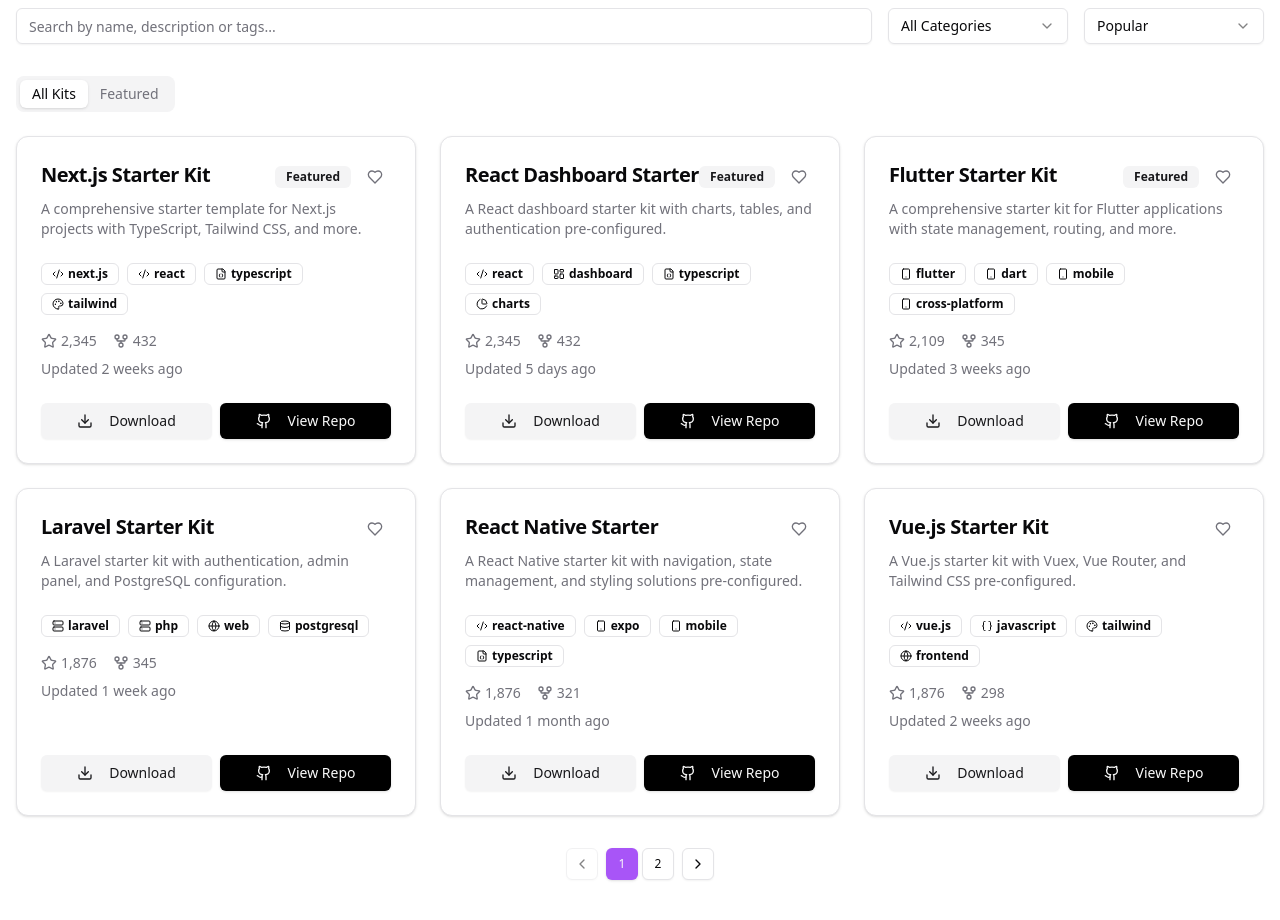
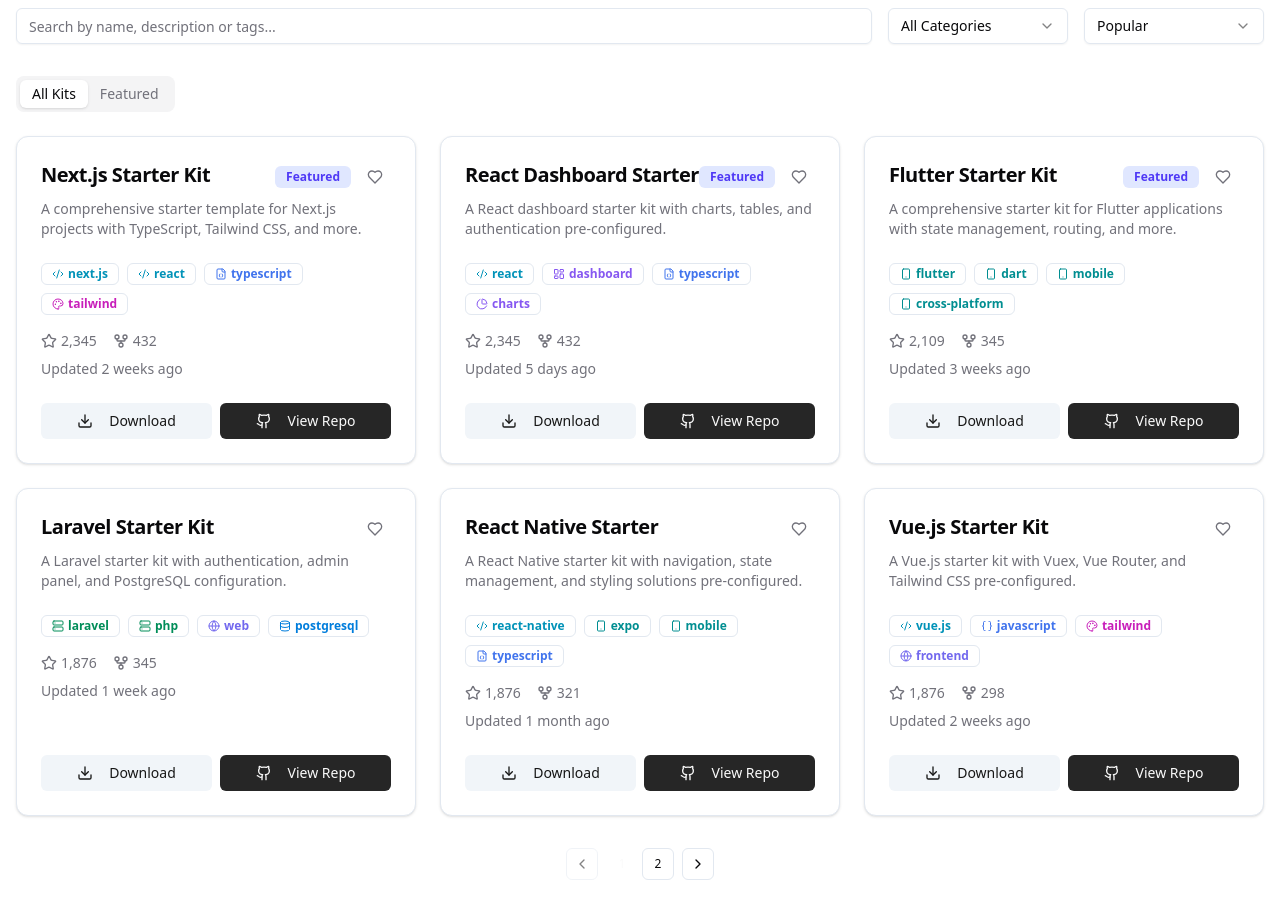
Before and after one commit to adamtossell/vibe-kit, a Next.js app: page / in a window 1280 px wide. Shown: the part 260-1180 px from the top of the page. Built offline with nearby package versions, Linux system fonts and the light colour scheme.

Commit message:
Button, badge & input styling

```diff
--- a/app/page.tsx
+++ b/app/page.tsx
@@ -302,6 +302,68 @@ function getTagIcon(tag: string) {
   }
 }
 
+// Add this new function after getTagIcon
+function getTagColor(tag: string) {
+  switch (tag.toLowerCase()) {
+    // Frontend/Web Technologies (Sky-600)
+    case "next.js":
+    case "react":
+    case "react-native":
+    case "vue.js":
+    case "svelte":
+    case "sveltekit":
+      return "oklch(0.609 0.126 221.723)"
+
+    // Languages/File Types (Indigo-600)
+    case "typescript":
+    case "javascript":
+      return "oklch(0.591 0.191 264.043)"
+
+    // Styling (Fuchsia-600)
+    case "tailwind":
+      return "oklch(0.585 0.248 332.394)"
+
+    // Mobile Development (Teal-600)
+    case "mobile":
+    case "expo":
+    case "flutter":
+    case "dart":
+    case "cross-platform":
+      return "oklch(0.576 0.121 196.844)"
+
+    // Backend/Server (Emerald-600)
+    case "express":
+    case "node.js":
+    case "api":
+    case "django":
+    case "python":
+    case "laravel":
+    case "php":
+      return "oklch(0.561 0.139 160.503)"
+
+    // Database (Blue-600)
+    case "mongodb":
+    case "postgresql":
+      return "oklch(0.570 0.191 242.493)"
+
+    // Web/Frontend (Violet-600)
+    case "web":
+    case "frontend":
+      return "oklch(0.597 0.196 282.078)"
+
+    // Specialized Categories (Purple-600)
+    case "dashboard":
+    case "charts":
+    case "go":
+    case "docker":
+      return "oklch(0.591 0.219 292.409)"
+
+    // Default (Slate-600)
+    default:
+      return "oklch(0.518 0.017 255.121)"
+  }
+}
+
 export default function StarterKitsDirectory() {
   const [searchQuery, setSearchQuery] = useState("")
   const [selectedCategory, setSelectedCategory] = useState("all")
@@ -332,14 +394,14 @@ export default function StarterKitsDirectory() {
     switch (sortBy) {
       case "popular":
         return b.stars * 1.5 + b.forks - (a.stars * 1.5 + a.forks)
-      case "stars":
-        return b.stars - a.stars
       case "forks":
         return b.forks - a.forks
       case "recent":
         return b.updatedAt.getTime() - a.updatedAt.getTime()
       case "name":
         return a.name.localeCompare(b.name)
+      case "name-desc":
+        return b.name.localeCompare(a.name)
       default:
         return b.stars * 1.5 + b.forks - (a.stars * 1.5 + a.forks)
     }
@@ -379,12 +441,12 @@ export default function StarterKitsDirectory() {
                 placeholder="Search by name, description or tags..."
                 value={searchQuery}
                 onChange={(e) => setSearchQuery(e.target.value)}
-                className="w-full"
+                className="w-full border-slate-200 hover:border-slate-300 focus-visible:ring-primary-500"
               />
             </div>
             <div className="flex flex-col sm:flex-row gap-4">
               <Select value={selectedCategory} onValueChange={setSelectedCategory}>
-                <SelectTrigger className="w-full sm:w-[180px]">
+                <SelectTrigger className="w-full sm:w-[180px] border-slate-200 hover:border-slate-300 focus-visible:ring-primary-500">
                   <SelectValue placeholder="Category" />
                 </SelectTrigger>
                 <SelectContent>
@@ -398,15 +460,15 @@ export default function StarterKitsDirectory() {
               </Select>
 
               <Select value={sortBy} onValueChange={setSortBy}>
-                <SelectTrigger className="w-full sm:w-[180px]">
+                <SelectTrigger className="w-full sm:w-[180px] border-slate-200 hover:border-slate-300 focus-visible:ring-primary-500">
                   <SelectValue placeholder="Sort by" />
                 </SelectTrigger>
                 <SelectContent>
                   <SelectItem value="popular">Popular</SelectItem>
-                  <SelectItem value="stars">Most Liked</SelectItem>
                   <SelectItem value="forks">Most Forks</SelectItem>
                   <SelectItem value="recent">Recently Updated</SelectItem>
                   <SelectItem value="name">Name (A-Z)</SelectItem>
+                  <SelectItem value="name-desc">Name (Z-A)</SelectItem>
                 </SelectContent>
               </Select>
             </div>
@@ -441,7 +503,7 @@ export default function StarterKitsDirectory() {
                         size="sm"
                         onClick={() => handlePageChange(Math.max(1, currentPage - 1))}
                         disabled={currentPage === 1}
-                        className="w-8 h-8 p-0"
+                        className="w-8 h-8 p-0 border-slate-200 hover:bg-slate-100"
                       >
                         <ChevronLeft className="h-4 w-4" />
                         <span className="sr-only">Previous page</span>
@@ -454,7 +516,11 @@ export default function StarterKitsDirectory() {
                             variant={currentPage === page ? "default" : "outline"}
                             size="sm"
                             onClick={() => handlePageChange(page)}
-                            className={`w-8 h-8 ${currentPage === page ? "bg-[#a855f7] hover:bg-[#9333ea]" : ""}`}
+                            className={`w-8 h-8 ${
+                              currentPage === page
+                                ? "bg-primary-500 hover:bg-primary-600"
+                                : "border-slate-200 hover:bg-slate-100"
+                            }`}
                           >
                             {page}
                           </Button>
@@ -466,7 +532,7 @@ export default function StarterKitsDirectory() {
                         size="sm"
                         onClick={() => handlePageChange(Math.min(totalPages, currentPage + 1))}
                         disabled={currentPage === totalPages}
-                        className="w-8 h-8 p-0"
+                        className="w-8 h-8 p-0 border-slate-200 hover:bg-slate-100"
                       >
                         <ChevronRight className="h-4 w-4" />
                         <span className="sr-only">Next page</span>
@@ -523,13 +589,16 @@ export default function StarterKitsDirectory() {
 
 function StarterKitCard({ kit, isFavorite, onToggleFavorite }: StarterKitCardProps) {
   return (
-    <Card className="h-full flex flex-col">
+    <Card className="h-full flex flex-col border-slate-200">
       <CardHeader>
         <div className="flex justify-between items-start">
           <CardTitle className="text-xl">{kit.name}</CardTitle>
           <div className="flex items-center gap-2">
             {kit.featured && (
-              <Badge variant="secondary">
+              <Badge variant="secondary" style={{
+                backgroundColor: "oklch(0.93 0.034 272.788)",
+                color: "oklch(0.511 0.262 276.966)"
+              }}>
                 Featured
               </Badge>
             )}
@@ -552,12 +621,24 @@ function StarterKitCard({ kit, isFavorite, onToggleFavorite }: StarterKitCardPro
       </CardHeader>
       <CardContent className="flex-grow">
         <div className="flex flex-wrap gap-2 mb-4">
-          {kit.tags.map((tag) => (
-            <Badge key={tag} variant="outline" className="text-xs flex items-center">
-              {getTagIcon(tag)}
-              {tag}
-            </Badge>
-          ))}
+          {kit.tags.map((tag) => {
+            const tagColor = getTagColor(tag);
+            return (
+              <Badge
+                key={tag}
+                variant="outline"
+                className="text-xs flex items-center border-slate-200"
+                style={{
+                  color: tagColor,
+                }}
+              >
+                <span style={{ color: tagColor }}>
+                  {getTagIcon(tag)}
+                </span>
+                {tag}
+              </Badge>
+            );
+          })}
         </div>
         <div className="flex items-center text-sm text-muted-foreground gap-4 mb-2">
           <div className="flex items-center">
@@ -572,11 +653,18 @@ function StarterKitCard({ kit, isFavorite, onToggleFavorite }: StarterKitCardPro
         <div className="text-sm text-muted-foreground">Updated {kit.lastUpdated}</div>
       </CardContent>
       <CardFooter className="flex gap-2">
-        <Button variant="secondary" className="flex-1">
+        <Button
+          variant="secondary"
+          className="flex-1 bg-slate-100 hover:bg-slate-200 border-slate-200"
+        >
           <Download className="w-4 h-4 mr-2" />
           Download
         </Button>
-        <Button asChild className="flex-1" style={{ backgroundColor: "black", borderColor: "black" }}>
+        <Button
+          asChild
+          variant="dark"
+          className="flex-1"
+        >
           <Link href={kit.repoUrl} target="_blank" rel="noopener noreferrer">
             <Github className="w-4 h-4 mr-2" />
             View Repo
--- a/components/navbar.tsx
+++ b/components/navbar.tsx
@@ -22,14 +22,13 @@ export function Navbar() {
         {/* Desktop navigation */}
         <nav className="hidden md:flex items-center gap-4">
           <div className="flex items-center gap-2">
-            <Button variant="outline" size="sm" asChild>
+            <Button variant="outline" size="sm" asChild className="border-slate-200 hover:bg-slate-100">
               <Link href="/login">Log in</Link>
             </Button>
             <Button
               variant="default"
               size="sm"
               asChild
-              className="hover:bg-primary/90"
             >
               <Link href="/signup">Sign up</Link>
             </Button>
@@ -52,14 +51,13 @@ export function Navbar() {
               </Link>
               <nav className="flex flex-col gap-4">{/* Navigation links removed */}</nav>
               <div className="flex flex-col gap-2 mt-4">
-                <Button variant="outline" asChild onClick={() => setOpen(false)}>
+                <Button variant="outline" size="sm" asChild className="border-slate-200 hover:bg-slate-100">
                   <Link href="/login">Log in</Link>
                 </Button>
                 <Button
                   variant="default"
                   asChild
                   onClick={() => setOpen(false)}
-                  className="hover:bg-primary/90"
                 >
                   <Link href="/signup">Sign up</Link>
                 </Button>
--- a/components/ui/button.tsx
+++ b/components/ui/button.tsx
@@ -5,20 +5,18 @@ import { cva, type VariantProps } from "class-variance-authority"
 import { cn } from "@/lib/utils"
 
 const buttonVariants = cva(
-  "inline-flex items-center justify-center gap-2 whitespace-nowrap rounded-md text-sm font-medium transition-colors focus-visible:outline-none focus-visible:ring-1 focus-visible:ring-ring disabled:pointer-events-none disabled:opacity-50 [&_svg]:pointer-events-none [&_svg]:size-4 [&_svg]:shrink-0",
+  "inline-flex items-center justify-center gap-2 whitespace-nowrap rounded-md text-sm font-medium transition-colors focus-visible:outline-none focus-visible:ring-2 focus-visible:ring-ring focus-visible:ring-offset-2 disabled:opacity-50 disabled:pointer-events-none ring-offset-background [&_svg]:pointer-events-none [&_svg]:size-4 [&_svg]:shrink-0",
   {
     variants: {
       variant: {
-        default:
-          "bg-primary text-primary-foreground shadow hover:bg-primary/90",
+        default: "bg-indigo-500 text-primary-foreground hover:bg-indigo-600",
         destructive:
           "bg-destructive text-destructive-foreground shadow-sm hover:bg-destructive/90",
-        outline:
-          "border border-input bg-background shadow-sm hover:bg-accent hover:text-accent-foreground",
-        secondary:
-          "bg-secondary text-secondary-foreground shadow-sm hover:bg-secondary/80",
+        outline: "border border-neutral-200 hover:border-neutral-300",
+        secondary: "bg-neutral-100 text-neutral-900 hover:bg-neutral-200",
         ghost: "hover:bg-accent hover:text-accent-foreground",
         link: "text-primary underline-offset-4 hover:underline",
+        dark: "bg-neutral-800 text-neutral-50 hover:bg-neutral-900",
       },
       size: {
         default: "h-9 px-4 py-2",
```
